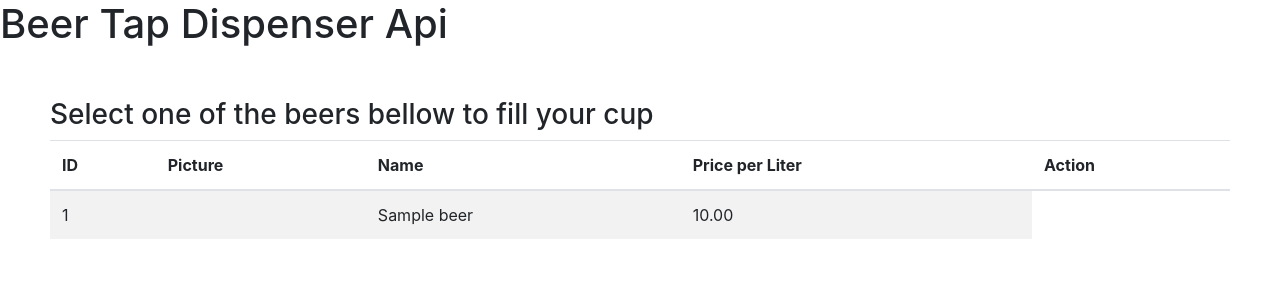
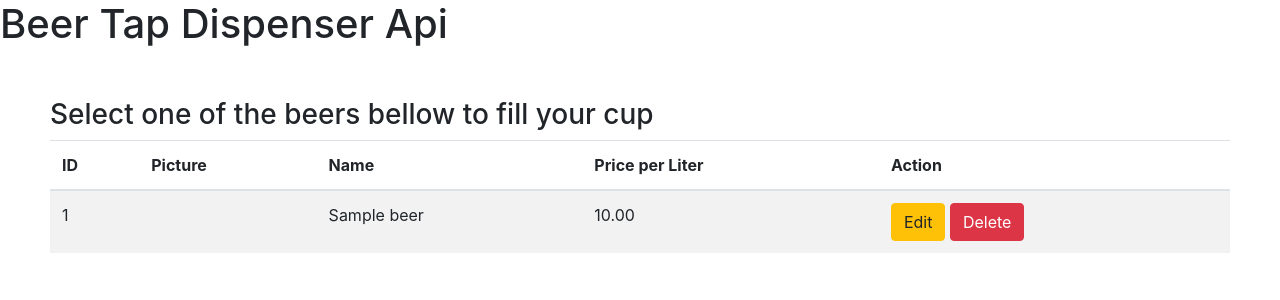
Before and after one commit to angheben/Beer-Tap-Dispenser-API, a Django app: page / in a window 1280 px wide. Shown: the top 300 px of the page. Run offline with Django 4.2, Linux system fonts and the light colour scheme; tables that the repository leaves empty hold one stand-in row (values such as "Sample post"); some libraries are stand-ins or nearby versions.

Commit message:
buttons edit and delete added
Still not linked with the api

```diff
--- a/core/templates/index.html
+++ b/core/templates/index.html
@@ -25,6 +25,10 @@
                 <td><img src="{{ beer.image.thumb.url }}" alt="{{ produto.nome }}"></td>
                 <td> {{ beer.name }}</td>
                 <td> {{ beer.cost_per_liter|intcomma }}</td>
+                <td>
+                <a class="btn btn-warning" href="{% url 'update_product' product.pk %}">Edit</a>
+                <a class="btn btn-danger" href="{% url 'delete_product' product.pk %}">Delete</a>
+              </td>
             </tr>
             {% endfor %}
         </tbody>
```
